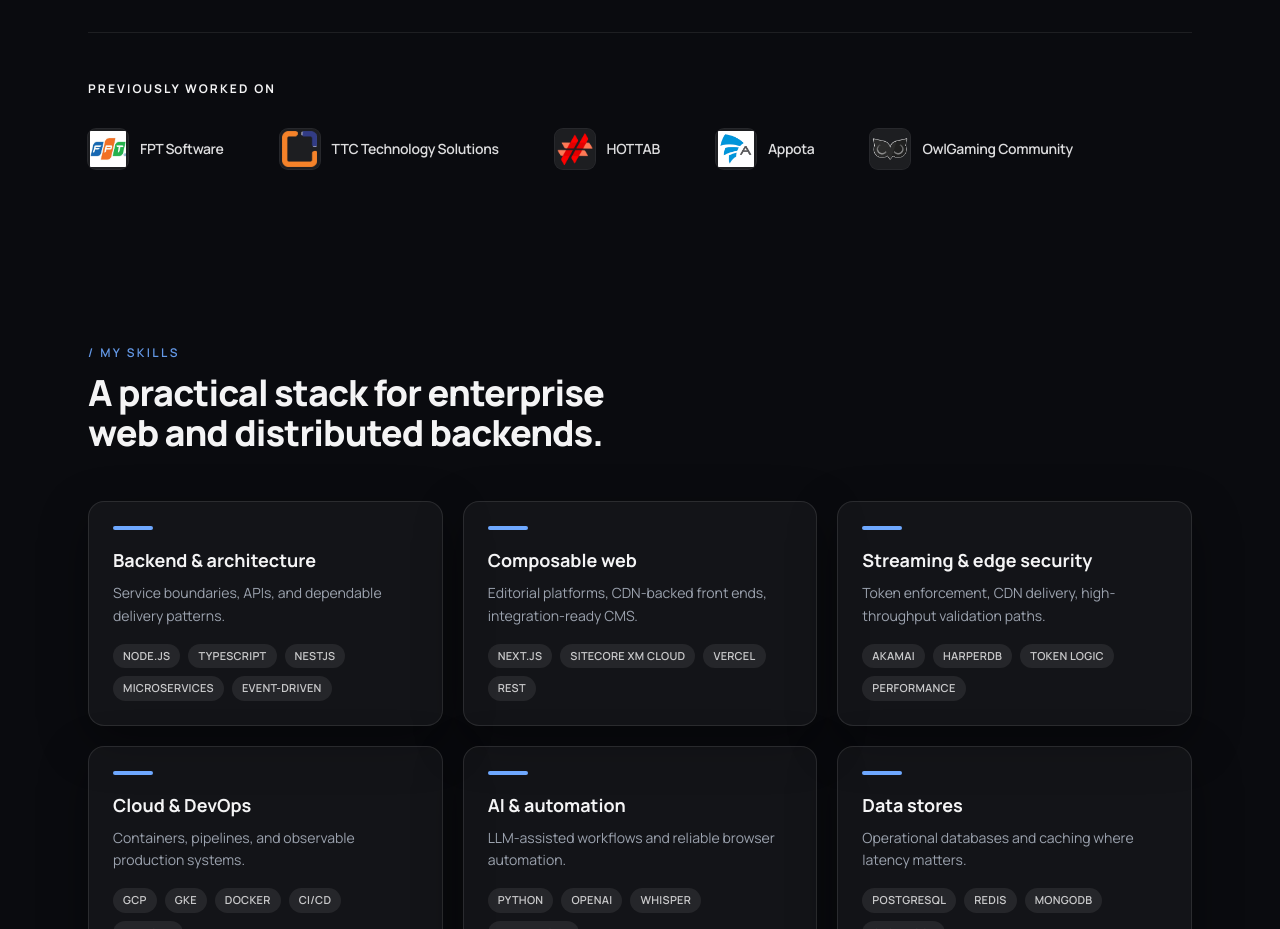
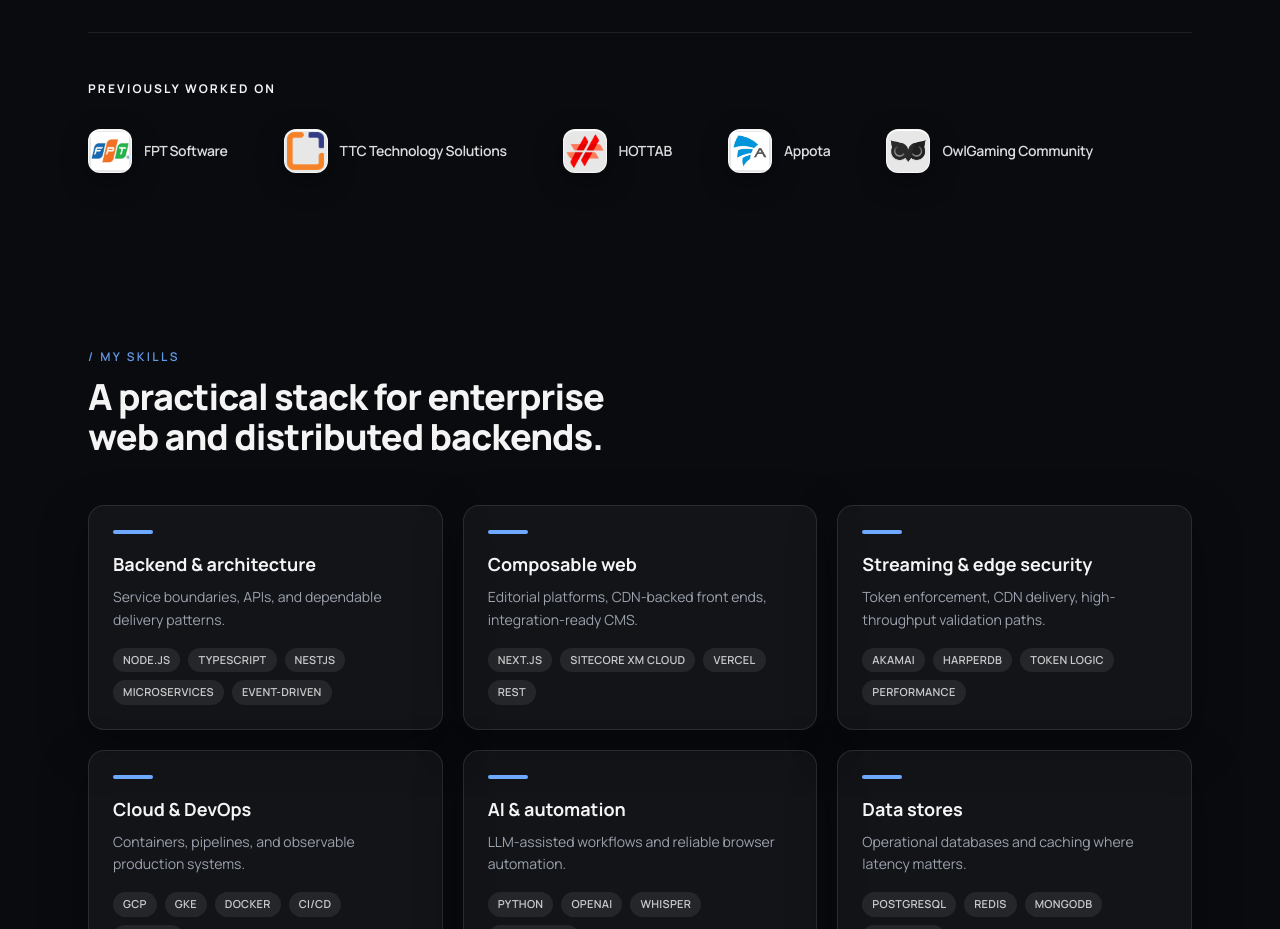
Before and after one commit to chunhuduc/chunhuduc.com, a Next.js app: page / in a window 1280 px wide. Shown: the part 1280-2209 px from the top of the page. Built offline with nearby package versions, Linux system fonts and the light colour scheme.

Commit message:
Add employer logo styling to AboutHomeSection for improved visual consistency. Update logo container with rounded corners and light frosted background effect, enhancing overall design aesthetics.

```diff
--- a/app/globals.css
+++ b/app/globals.css
@@ -124,3 +124,15 @@ body {
     transform-origin: bottom center;
   }
 }
+
+/* About section: employer logos — light frosted chip, rounded corners */
+.employer-logo-chip {
+  border-radius: 0.75rem;
+  background: rgba(255, 255, 255, 0.9);
+  border: 1px solid rgba(255, 255, 255, 0.65);
+  box-shadow:
+    inset 0 1px 0 rgba(255, 255, 255, 0.95),
+    0 8px 28px rgba(0, 0, 0, 0.38);
+  backdrop-filter: blur(10px) saturate(1.15);
+  -webkit-backdrop-filter: blur(10px) saturate(1.15);
+}
--- a/components/AboutHomeSection.tsx
+++ b/components/AboutHomeSection.tsx
@@ -93,12 +93,12 @@ export default function AboutHomeSection() {
       >
         {employers.map(({ name, logoSrc }) => (
           <li key={name} className="flex w-full items-center gap-3 md:w-auto">
-            <span className="relative inline-flex h-10 w-10 shrink-0 items-center justify-center overflow-hidden rounded-lg bg-white/[0.08] p-1.5 ring-1 ring-white/[0.12]">
+            <span className="employer-logo-chip relative inline-flex h-11 w-11 shrink-0 items-center justify-center overflow-hidden p-1.5">
               <Image
                 src={logoSrc}
                 alt=""
                 fill
-                sizes="40px"
+                sizes="44px"
                 className="object-contain p-0.5"
               />
             </span>
```
